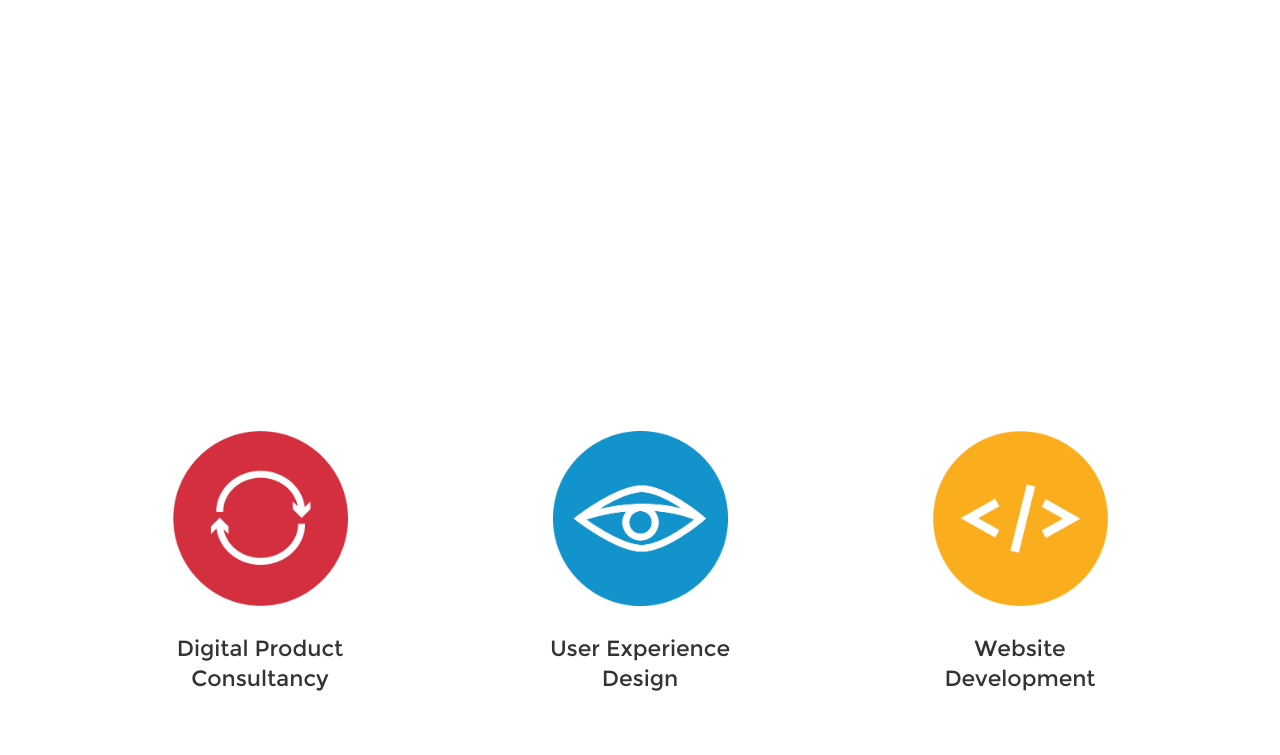
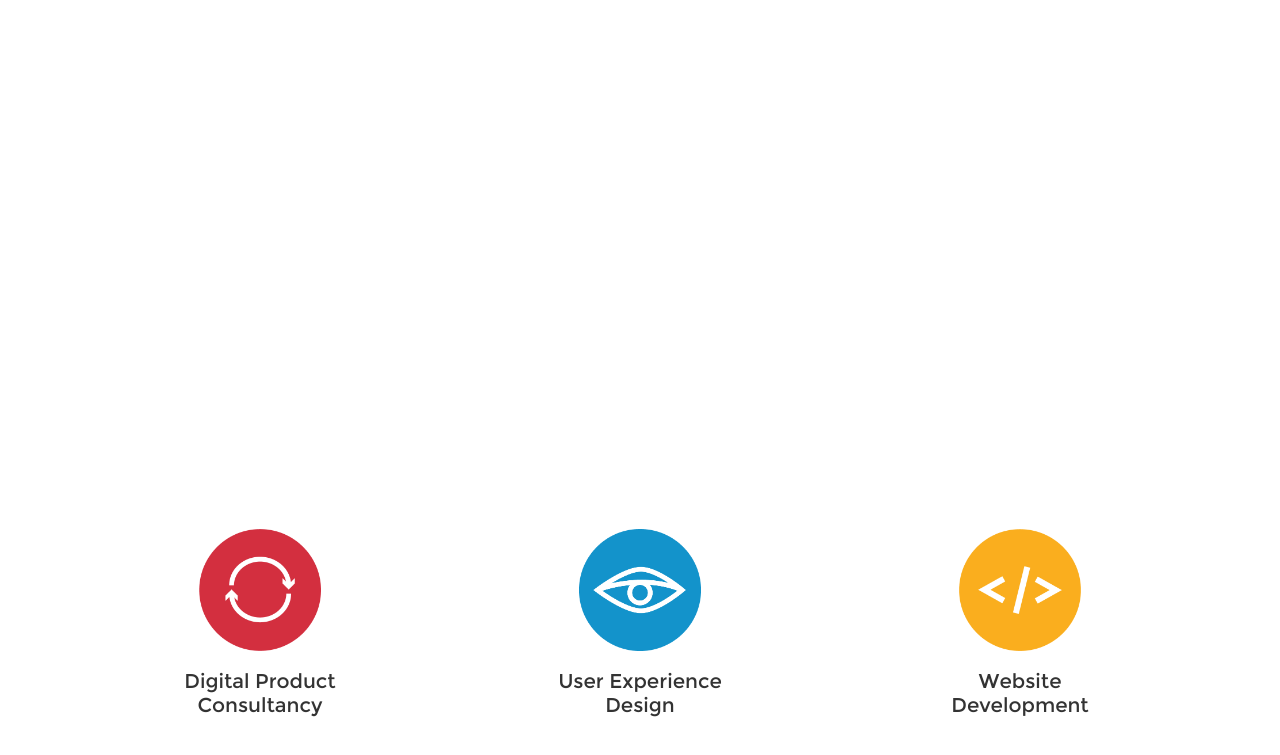
Before and after one commit to rrjoson/potatocodes-main, a website: page index.html in a window 1280 px wide. Shown: the part 39-794 px from the top of the page. Drawn offline with Linux system fonts and the light colour scheme.

Commit message:
fix: element resize

```diff
--- a/assets/css/pages/_services.scss
+++ b/assets/css/pages/_services.scss
@@ -2,9 +2,9 @@
    ========================================================================== */
 
    .img-container {
-   		width: 50%;
+   		width: 35%;
    		overflow: hidden;
-   		margin: 0 auto 8%;
+   		margin: 0 auto 5%;
 
    		img{
    			width: 100%;
@@ -12,11 +12,11 @@
    }
 
    .item-list{
-   		margin-bottom: 5%;
+   		margin-bottom: 3%;
 
-   		h4{
-   			padding: 0 15%;
-   			line-height: 30px;
+   		h5{
+   			padding: 0 18%;
+   			line-height: 24px;
    			font-family: "Montserrat-Regular";
    		}
    }
--- a/assets/css/partials/_typography.scss
+++ b/assets/css/partials/_typography.scss
@@ -27,8 +27,8 @@ h1, h2, h3, h4, h5, h6 {
 h1 { font-size: 100px; }
 h2 { font-size: 76px; }
 h3 { font-size: 40px; }
-h4 { font-size: 22px; text-align: center;}
-h5 { font-size: 20px; }
+h4 { font-size: 22px; }
+h5 { font-size: 20px; text-align: center;}
 h6 { font-size: 18px; }
 p { font-size: 16px; }
 
--- a/index.html
+++ b/index.html
@@ -24,19 +24,19 @@
 					<div class="img-container">
 						<img src="assets/img/digital-product.png"/>
 					</div>
-					<h4>Digital Product Consultancy</h4>
+					<h5>Digital Product Consultancy</h5>
 				</div>
 				<div class="col-sm-4 item-list">
 					<div class="img-container">
 						<img src="assets/img/user-experience.png"/>
 					</div>
-					<h4>User Experience Design</h4>
+					<h5>User Experience Design</h5>
 				</div>
 				<div class="col-sm-4 item-list">
 					<div class="img-container">
 						<img src="assets/img/website-development.png"/>
 					</div>
-					<h4>Website Development</h4>
+					<h5>Website Development</h5>
 				</div>
 			</div>
 		</div>
```
Also changed, not shown: assets/css/style.css.
